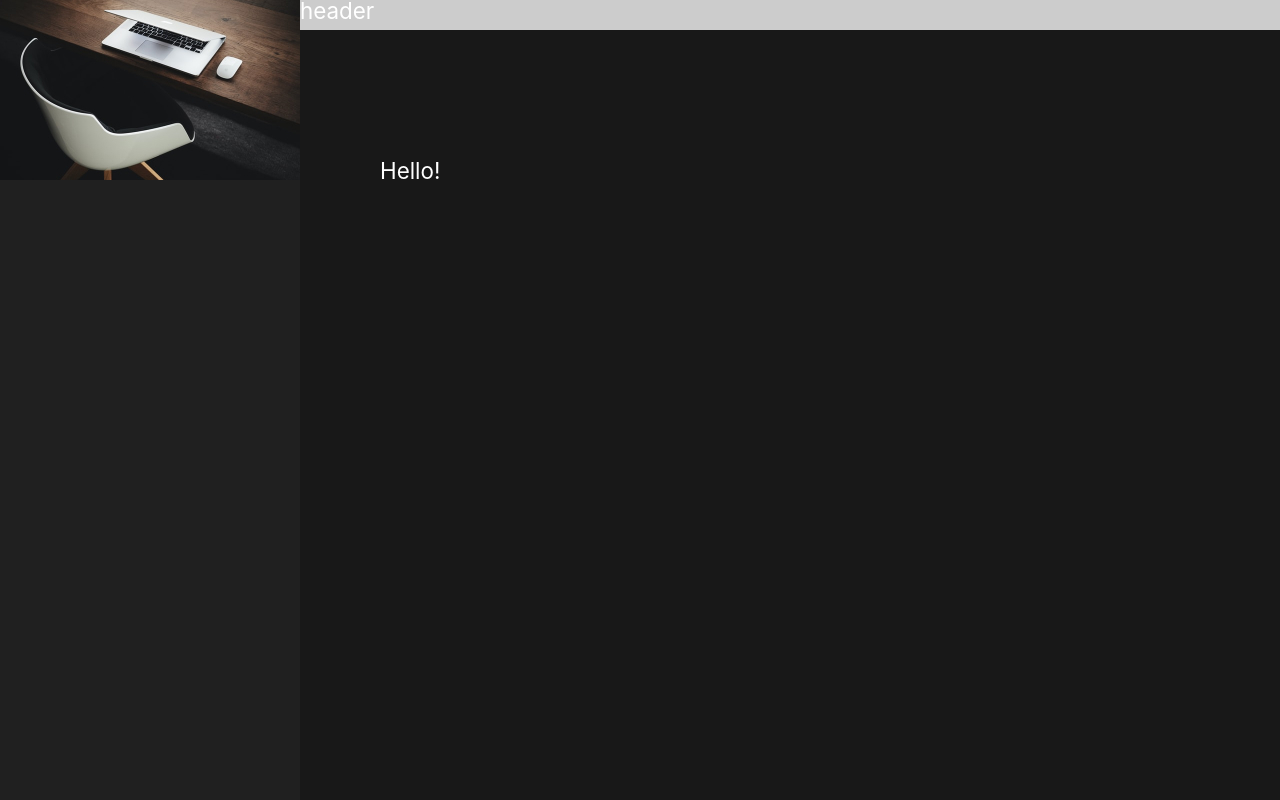
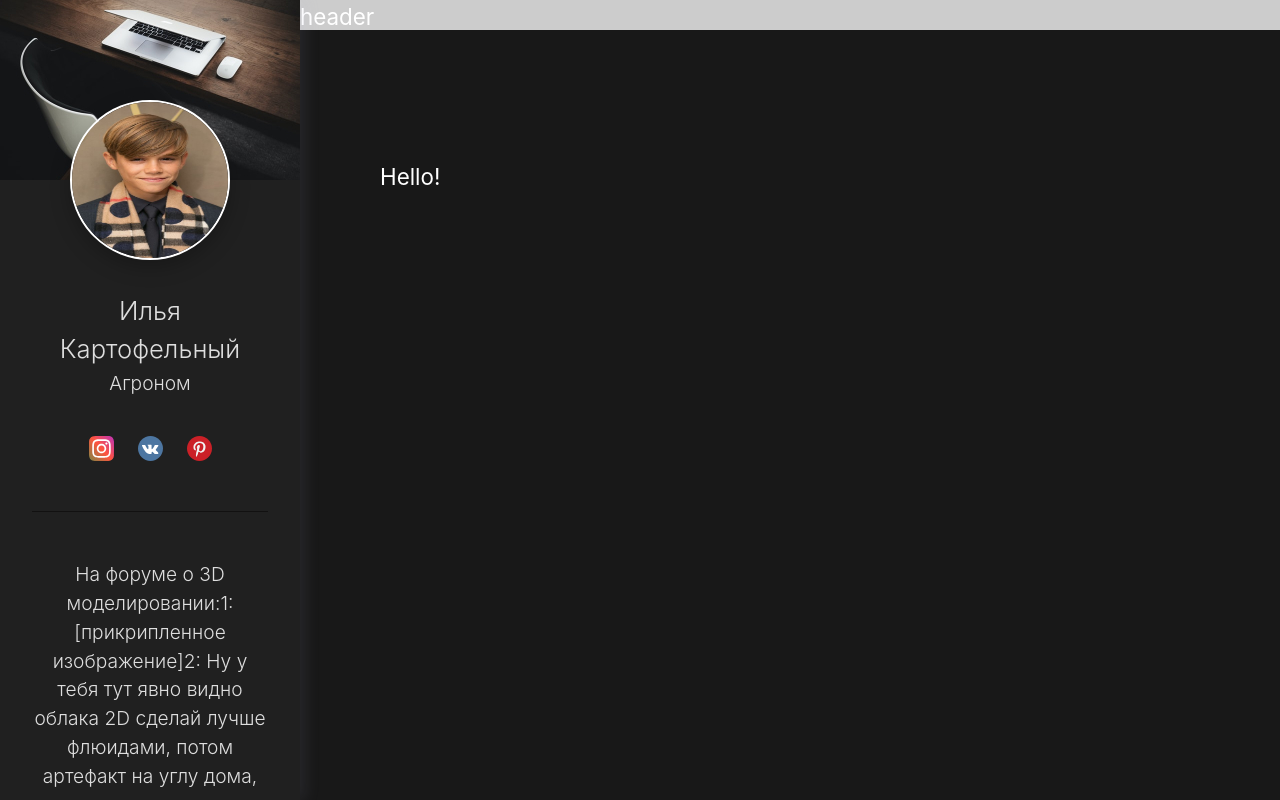
Before and after one commit to LSergeyB/finteriors, a website: page finteriors/src/index.html in a window 1280 px wide. Drawn offline with nearby package versions, Linux system fonts and the light colour scheme; files that its build step writes are made by us from their sources.

Commit message:
Changed 081220

```diff
--- a/finteriors/src/assets/scss/_vars.scss
+++ b/finteriors/src/assets/scss/_vars.scss
@@ -1,6 +1,8 @@
-$primary: #202020;
+$primary:   #202020;
 $secondary: #121212;
-$white: #fff;
+$white:     #fff;
+$red:       #e32c2c;
+$blue:      #2a0b93;
 $z-index-sidebar: 1000;
-$z-index-header: 1000;
-$sidebar-width: 300px;
+$z-index-header:  1000;
+$sidebar-width:   300px;
--- /dev/null
+++ b/finteriors/src/assets/scss/blocks/btn.scss
@@ -0,0 +1,31 @@
+.btn{
+  display: inline-block;
+  vertical-align: top;
+  padding: 1em .8em;
+  border-radius: 1em;
+  background: $secondary;
+  cursor: pointer;
+  border: none;
+  font-family: inherit;
+  font-size: 1rem;
+  line-height:1.4;
+  font-weight: bold;
+  color: #fff;
+  text-decoration: none;
+  transition: background-color .2s linear;
+
+  &--red{
+    background-color: $red;
+    box-shadow: 0 7px 17px -10px rgba($white, .5);
+    &:hover{
+      background-color: darken($red, 10%);
+    }
+  }
+  &--blue{
+    background-color: $blue;
+    box-shadow: 0 7px 17px -10px rgba($white, .5);
+    &:hover{
+      background-color: darken($blue, 5%);
+  }
+}
+}
--- /dev/null
+++ b/finteriors/src/assets/scss/blocks/profile.scss
@@ -0,0 +1,38 @@
+.profile__avatar {
+  display:block;
+  width:10rem;
+  height:10rem;
+  margin: 0 auto 2rem;
+  position: relative;
+  border: 2px solid
+  $white;
+  box-shadow: 0 7px 20px
+  rgba(0, 0, 0, .25);
+  border-radius: 50%;
+}
+
+.profile__name{
+  font-size: 1.6rem;
+  font-weight: 300;
+  color: #DEDEDE;
+  text-align: center;
+}
+
+.profile__prof{
+  margin-bottom: 2rem;
+  font-size: 1.2rem;
+  font-weight: 300;
+  color: #DEDEDE;
+  text-align: center;
+}
+.profile__text{
+  padding: 3rem 0;
+  margin: 3rem 0;
+  font-size: 1.2rem;
+  font-weight: 300;
+  color: #DEDEDE;
+  text-align: center;
+
+  border-top: 1px solid #121111;
+  border-bottom: 1px solid #121111;
+}
--- a/finteriors/src/assets/scss/blocks/sidebar.scss
+++ b/finteriors/src/assets/scss/blocks/sidebar.scss
@@ -2,6 +2,7 @@
   width: $sidebar-width;
   height: 100vh;
   background-color:$primary;
+  box-shadow: 5px 0 15px rgba(#babae0, 0.1);
   position: fixed;
   top: 0;
   left: 0;
@@ -9,5 +10,22 @@
 }
 .sidebar__header{
   height: 180px;
+  background-color:$secondary;
+  img{
+    display: block;
+    width: 100%;
+    height: 100%;
+    object-fit: cover;
+  }
+}
 
+.sidebar__content{
+  padding: 0 2rem;
+  margin-top: -5rem;
 }
+
+.sidebar__footer{
+  display: flex;
+  justify-content: space-between;
+  padding: 0 1rem;
+}
--- /dev/null
+++ b/finteriors/src/assets/scss/blocks/social.scss
@@ -0,0 +1,8 @@
+.social{
+  display: flex;
+  justify-content: center;
+}
+
+.social__item{
+  margin: 0 .75rem;
+}
--- a/finteriors/src/assets/scss/style.scss
+++ b/finteriors/src/assets/scss/style.scss
@@ -12,6 +12,7 @@ body {
     "Noto Sans",sans-serif,"Apple Color Emoji",
     "Segoe UI Emoji","Segoe UI Symbol","Noto Color Emoji";
     font-size: 1.4rem;
+    line-height: 1.5;
     color: $white;
 }
 
@@ -25,3 +26,6 @@ body {
  @import "blocks/sidebar";
  @import "blocks/main";
  @import "blocks/container";
+ @import "blocks/profile";
+ @import "blocks/social";
+ @import "blocks/btn";
--- a/finteriors/src/partials/sidebar.html
+++ b/finteriors/src/partials/sidebar.html
@@ -2,6 +2,46 @@
   <div class="sidebar__header">
     <img src="assets/images/sidebar-header.jpg" alt="">
   </div>
-        <div class="sidebar__content"></div>
-            <div class="sidebar__footer"></div>
+        <div class="sidebar__content">
+          <div class="profile">
+            <img class="profile__avatar" src="assets/images/avatar.jpg" alt="">
+              <div class="profile__name">Илья Картофельный</div>
+              <div class="profile__prof">Агроном</div>
+
+              <ul class="social">
+                <li class="social__item">
+                  <a class="social__link" href="#" target="_blank">
+                    <img src="assets/images/instagram.svg"
+                    alt="Илья Картофельный instagram">
+                  </a>
+                </li>
+                <li class="social__item">
+                  <a class="social__link" href="#" target="_blank">
+                    <img src="assets/images/vk.svg"
+                    alt="Илья Картофельный vk">
+                  </a>
+                </li>
+                <li class="social__item">
+                  <a class="social__link" href="#" target="_blank">
+                    <img src="assets/images/pinterest.svg"
+                    alt="Илья Картофельный pinterest">
+                  </a>
+                </li>
+              </ul>
+              <div class="profile__text">
+  <p>На форуме о 3D моделировании:1:
+    [прикрипленное изображение]2:
+    Ну у тебя тут явно видно облака 2D сделай лучше флюидами,
+     потом артефакт на углу дома, ну и с освещением
+      надо поработать, а так в целом ничо.1:
+       бл&ДЬ ДОЛБАЕБ ЭТО ФОТОГРАФИЯ.
+  </p>
+              </div>
+          </div>
+      </div> <!-- sidebar__content -->
+
+  <div class="sidebar__footer">
+    <a class="btn btn--red" href="#">Мои работы</a>
+    <button class="btn btn--blue" type="button" name="button">Написать мне</button>
+  </div>
 </aside>
```
Also changed, not shown: finteriors/src/assets/images/avatar.jpg (added).
